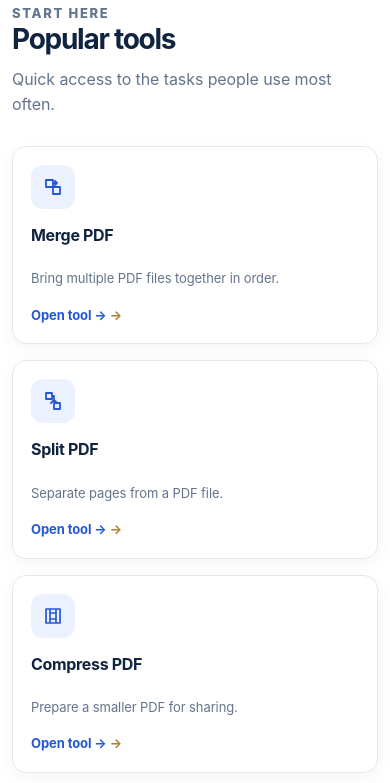
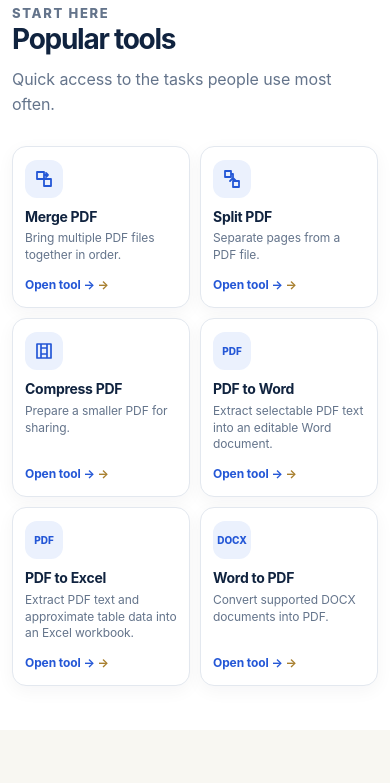
Before and after one commit to AlheriFoundation/umix-convert, a plain HTML site: page index.html in a window 390 px wide. Shown: the part 686-1469 px from the top of the page. Drawn offline with Linux system fonts and the light colour scheme.

Commit message:
Compact mobile tool cards

```diff
--- a/css/style.css
+++ b/css/style.css
@@ -974,8 +974,13 @@ h2, h3 { letter-spacing: -.035em; }
   .hero { padding-block: 42px 48px; }
   .hero h1 { font-size: clamp(30px, 8vw, 36px); }
   .section { padding-block: 44px; }
-  .tool-grid, .category-grid, .benefit-grid, .steps, .results-grid, .compress-results-grid { grid-template-columns: minmax(0, 1fr); }
-  .tool-card { min-height: 0; padding: 18px; }
+  .tool-grid { grid-template-columns: repeat(2, minmax(0, 1fr)); gap: 10px; }
+  .category-grid, .benefit-grid, .steps, .results-grid, .compress-results-grid { grid-template-columns: minmax(0, 1fr); }
+  .tool-card { min-height: 0; padding: 13px 12px; }
+  .tool-card > .tool-icon { flex-basis: 38px; width: 38px; height: 38px; margin-bottom: 10px; font-size: 10px; }
+  .tool-card h3 { min-height: 0; margin-bottom: 5px; font-size: 14px; line-height: 1.25; overflow-wrap: anywhere; }
+  .tool-card p { margin-bottom: 11px; font-size: 12px; line-height: 1.4; overflow-wrap: anywhere; }
+  .tool-link { font-size: 12px; }
   .page-hero { padding-block: 34px 28px; }
   .page-hero h1 { font-size: clamp(32px, 9vw, 42px); }
   .converter-card, .url-card, .json-card, .base64-card { padding: 18px 14px; }
```
